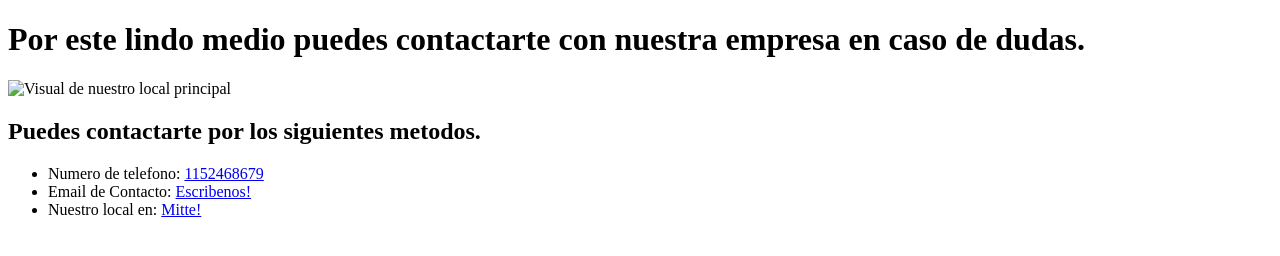
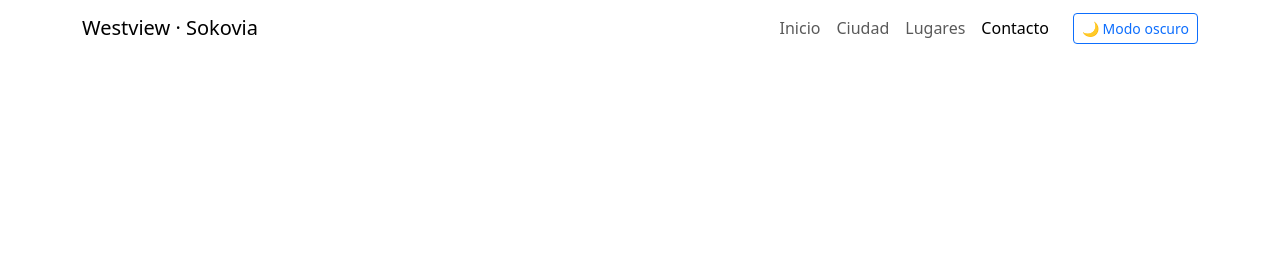
Before and after one commit to Santino2214/Trabajo-de-lenguaje, a plain HTML site: page contacto.html in a window 1280 px wide. Drawn offline with nearby package versions, Linux system fonts and the light colour scheme; files that its build step writes are made by us from their sources.

Commit message:
actualización de head en contacto.html y se agrega navbar de Bootstrap

```diff
--- a/contacto.html
+++ b/contacto.html
@@ -3,25 +3,35 @@
 
 <head>
   <meta charset="UTF-8">
-  <meta name="viewport"
-  content="width=device-width, initial-scale=1.0"">
-  <title>Contacto de servicio.</title>
-  <meta name="description"
-  content="Meter descripcion">
-  <link rel="stylesheet" href="estilos.css">
+  <meta name="viewport" content="width=device-width, initial-scale=1.0">
+  <title>Contacto | Westview, Sokovia</title>
+  <meta name="description" content="Formas de contactar a la oficina de turismo de Westview: teléfono, email y ubicación del local.">
+  <link rel="preconnect" href="https://fonts.googleapis.com">
+  <link rel="preconnect" href="https://fonts.gstatic.com" crossorigin>
+  <link href="https://fonts.googleapis.com/css2?family=Lora:wght@600;700&family=Nunito:wght@400;600;700&display=swap" rel="stylesheet">
+  <link href="https://cdn.jsdelivr.net/npm/bootstrap@5.3.3/dist/css/bootstrap.min.css" rel="stylesheet">
+  <link rel="stylesheet" href="css/estilos.css">
 </head>
+
 <body>
   <header>
-    <h1>Por este lindo medio puedes contactarte con nuestra empresa en caso de dudas.</h1>
+    <nav class="navbar navbar-expand-lg" aria-label="Menú principal">
+      <div class="container">
+        <a class="navbar-brand" href="index.html">Westview <span class="navbar-pais">· Sokovia</span></a>
+        <button class="navbar-toggler" type="button" data-bs-toggle="collapse" data-bs-target="#menu-principal" aria-controls="menu-principal" aria-expanded="false" aria-label="Abrir o cerrar el menú">
+          <span class="navbar-toggler-icon"></span>
+        </button>
+        <div class="collapse navbar-collapse" id="menu-principal">
+          <ul class="navbar-nav ms-auto">
+          <li class="nav-item"><a class="nav-link" href="index.html">Inicio</a></li>
+          <li class="nav-item"><a class="nav-link" href="ciudad.html">Ciudad</a></li>
+          <li class="nav-item"><a class="nav-link" href="lugares.html">Lugares</a></li>
+          <li class="nav-item"><a class="nav-link active" href="contacto.html" aria-current="page">Contacto</a></li>
+          </ul>
+          <button id="btn-modo" class="btn btn-outline-primary btn-sm ms-lg-3" type="button" aria-pressed="false">🌙 Modo oscuro</button>
+        </div>
+      </div>
+    </nav>
   </header>
-  <main>
-    <img src="empresa_random" alt="Visual de nuestro local principal">
-  <h2>Puedes contactarte por los siguientes metodos.</h2>
-  <ul>
-    <li>Numero de telefono: <a href="tel: 1152468679">1152468679</a></li>
-    <li>Email de Contacto: <a href="contacto@gmail.com">Escribenos!</a></li>
-    <li>Nuestro local en: <a href="https://maps.app.goo.gl/4jhVSYYKFkixUMtz8">Mitte!</a> </li>
-  </ul>
-  </main>
-</body>
+
 </html>
```
